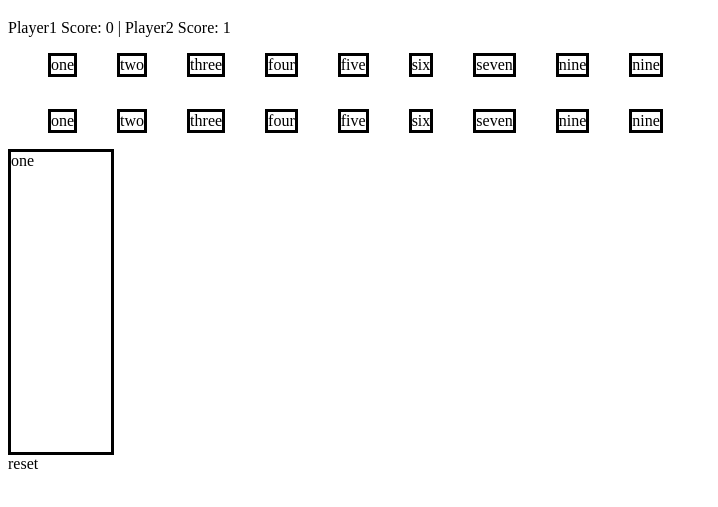
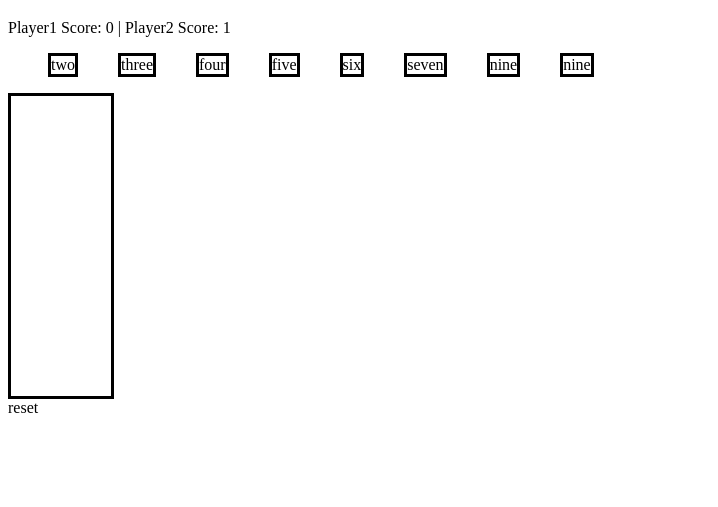
Before and after one commit to k3vinyan/CardWar, a website: page public/index.html in a window 1280 px wide. Both pictures are taken after a click on the element "one". Shown: the part 61-568 px from the top of the page, without its empty margins (0-718 px from the left). Drawn offline with nearby package versions, Linux system fonts and the light colour scheme.

Commit message:
cards are removing correctly when click

```diff
--- a/public/index.html
+++ b/public/index.html
@@ -16,14 +16,7 @@
     <div>Player1 Score: {{playerOneScore}}  | Player2 Score: {{playerTwoScore}}</div>
     <div class="player-one-hand">
       <ul ng-repeat="card in playerOneCards">
-        <div ng-click="pickCard(card)" class="black">
-          <li>{{card.name}}</li>
-        </div>
-      </ul>
-    </div>
-    <div class="player-one-hand">
-      <ul ng-repeat="card in playerTwoCards">
-        <div ng-click="pickCard(card)" class="black">
+        <div ng-click="startRound(card, playerOneCards, playerTwoCards, compareCard, deleteCards)" class="black">
           <li>{{card.name}}</li>
         </div>
       </ul>
--- a/public/main.js
+++ b/public/main.js
@@ -5,51 +5,46 @@
   cardGame.controller('gameCtrl', function($scope) {
     $scope.playerOneScore = 0;
     $scope.playerTwoScore = 0;
-    var displayCard = {};
     $scope.playerOneCards = player1;
     $scope.playerTwoCards = player2;
     $scope.deck = deck;
 
-    $scope.pickCard = function(card) {
-      $scope.displayCard = card;
-      compareCard(card, computer.pickCard());
+    $scope.startRound = function(card, playerOneCards, playerTwoCards, compareCard, deleteCards){
+      var playerOneCard = card;
+      var playerTwoCard = randomCard(playerTwoCards);
+      compareCard(playerOneCard, playerTwoCard, playerOneCards, playerTwoCards, deleteCards);
+
+    }
+
+    let displaycard = function(card){
+      console.log(card)
+    }
+
+    $scope.compareCard = function(card1, card2, player1cards, player2cards, deleteCards){
+        if(card1.value > card2.value){
+          $scope.playerOneScore++;
+        } else if(card1.value < card2.value) {
+           $scope.playerTwoScore++;
+        } else {
+          console.log("tie");
+        }
+        deleteCards(card1, card2, player1cards, player2cards);
     };
 
-    var computer = {
-      pickCard: function() {
-        return ($scope.playerTwoCards[Math.floor((Math.random()*$scope.playerTwoCards.length) +1)]);
+    $scope.deleteCards = function(card1, card2, player1cards, player2cards){
+      var cards = [player1cards, player2cards];
+      console.log("no");
+      for(var i = 0; i < player1cards.length; i++){
+        if(card1 === player1cards[i]){
+          console.log("yess")
+          player1cards.splice(i, 1);
+        }
       }
     }
 
-    var compareCard = function(playerOneCard, playerTwoCard) {
-      console.log(playerTwoCard);
-        if(playerOneCard.value > playerTwoCard.value) {
-            removeCard($scope.playerOneCards, playerOneCard);
-            $scope.playerOneScore++;
-        } else if(playerOneCard.value < playerTwoCard.value) {
-            removeCard($scope.playerTwoCards);
-            $scope.playerTwoScore++;
-        } else {
-
-        }
-    };
-
-    var removeCard = function(deck, playerCard) {
-      for(var i = 0; i < deck.length; i++) {
-        if(deck[i] === playerCard) {
-          $scope.playerOneCards.splice(i, 1);
-        }
-      }
-    };
-
-
-
-
-   $scope.reset = function(){
-      $scope.playerOneCards = $scope.deck;
-      $scope.playerOneScore = 0;
-      $scope.playerTwoScore = 0;
-    };
+    let randomCard = function(deck){
+      return deck[Math.floor((Math.random()*deck.length))]
+    }
 
   });
 
```
